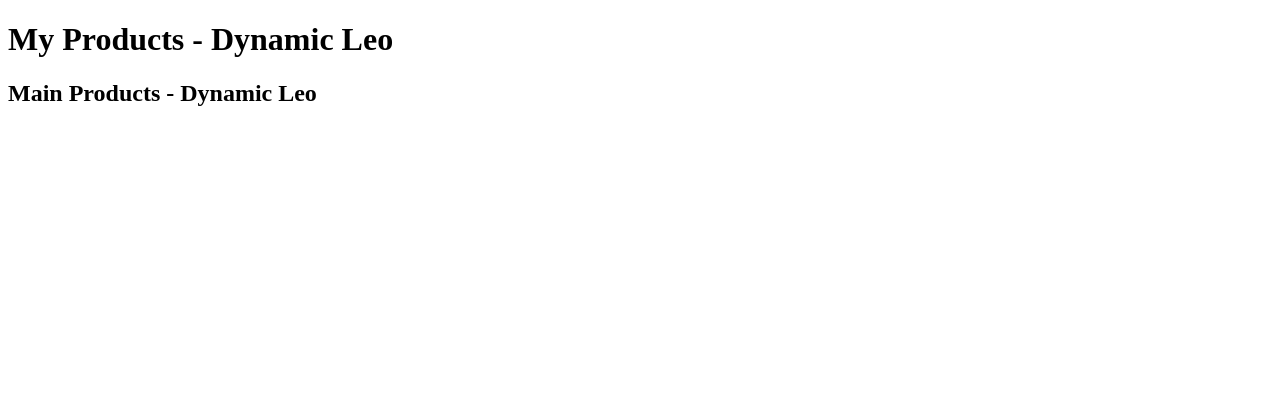
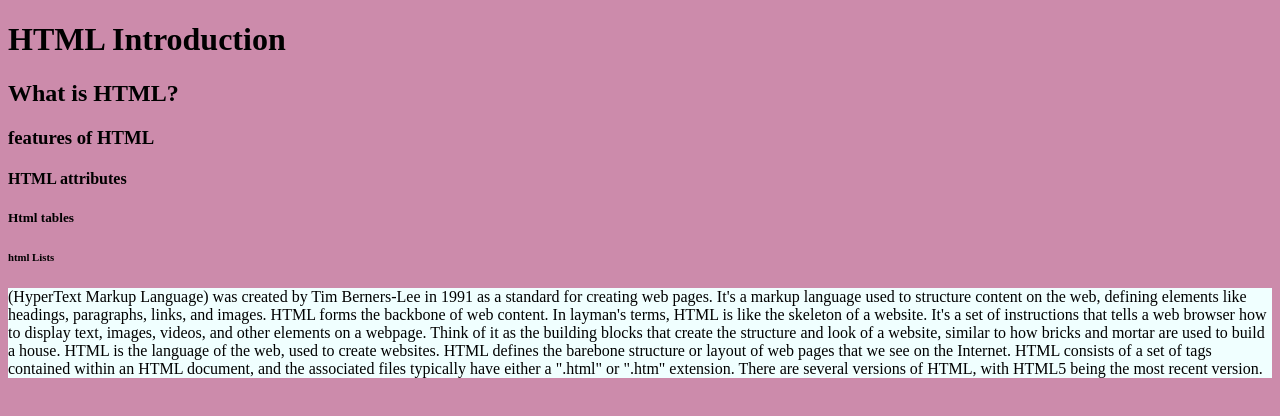
Before and after one commit to Nasirmehdi5/Dynamic-Leo, a plain HTML site: page Lec#4/index.html in a window 1280 px wide. Drawn offline with Linux system fonts and the light colour scheme.

Commit message:
Heading , paragraph and anchor tags
lect#4:
<a href="https://www.google.com/">Open Google</a> This is anchor tag help to links any socail media account, websites etc
<h1> to <h6> : Headings Tags
<p>: paragraphh tag

```diff
--- a/Lec#4/Style.css
+++ b/Lec#4/Style.css
@@ -0,0 +1,3 @@
+body{
+    background-color:rgb(204, 139, 171)
+}
--- a/Lec#4/index.html
+++ b/Lec#4/index.html
@@ -3,10 +3,20 @@
 <head>
     <meta charset="UTF-8">
     <meta name="viewport" content="width=device-width, initial-scale=1.0">
-    <title>HTML Introduction</title>
+    <title>HTML</title>
+    <link rel="Stylesheet" href="Style.css">
 </head>
 <body>
-    <h1>My Products - Dynamic Leo</h1>
-    <h2>Main Products - Dynamic Leo</h2>
+    <h1>HTML Introduction</h1>
+    <h2>What is HTML?</h2>
+    <h3>features of HTML</h3>
+    <h4>HTML attributes</h4>
+    <h5>Html tables</h5>
+    <h6>html Lists</h6>
+<p style="background-color: azure;"> (HyperText Markup Language) was created by Tim Berners-Lee in 1991 as a standard for creating web pages. It's a markup language used to structure content on the web, defining elements like headings, paragraphs, links, and images. HTML forms the backbone of web content. In layman's terms, HTML is like the skeleton of a website. It's a set of instructions that tells a web browser how to display text, images, videos, and other elements on a webpage. Think of it as the building blocks that create the structure and look of a website, similar to how bricks and mortar are used to build a house.
+    HTML is the language of the web, used to create websites.
+    HTML defines the barebone structure or layout of web pages that we see on the Internet.
+    HTML consists of a set of tags contained within an HTML document, and the associated files typically have either a ".html" or ".htm" extension.
+    There are several versions of HTML, with HTML5 being the most recent version.</p>
 </body>
 </html>
```
Also changed, not shown: Lec#4/Bookmark.html (added, +18 -0 lines).
